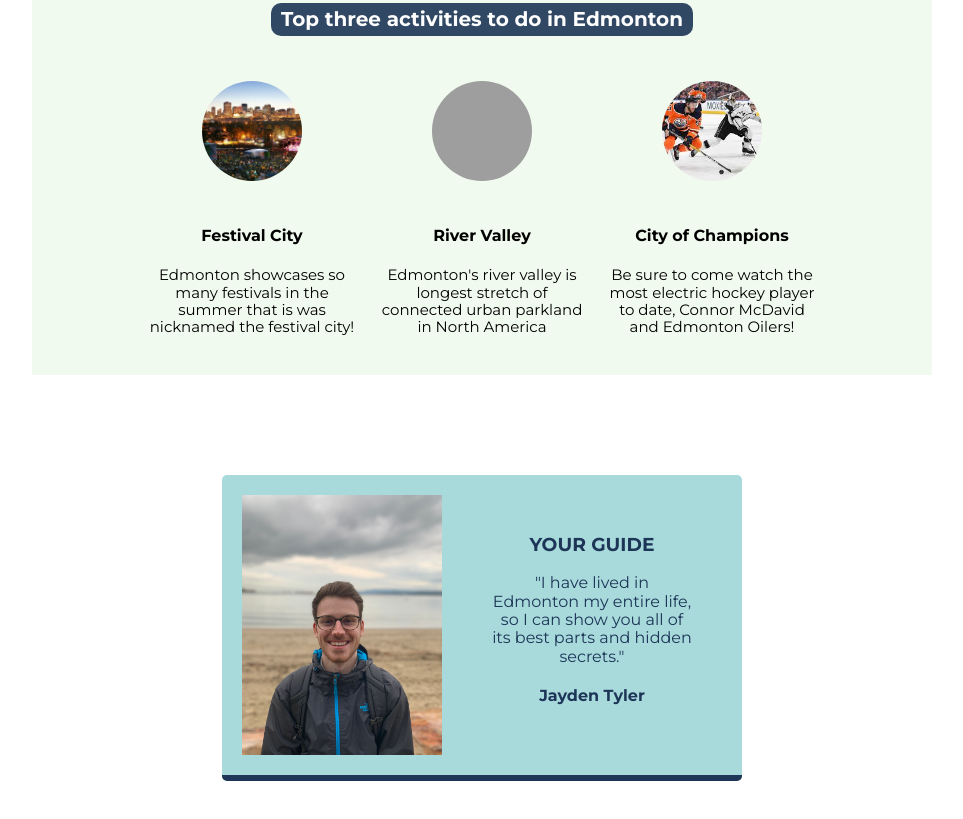
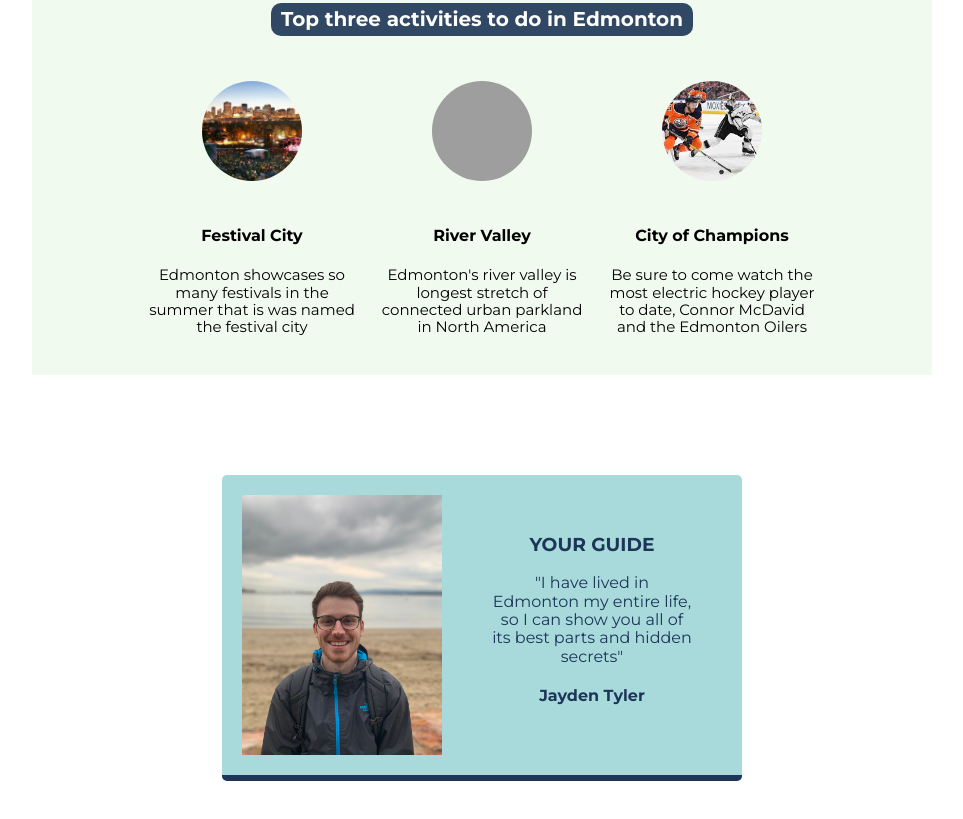
Before and after one commit to jaydenktyler/Hometown, a plain HTML site: page Hometown Homepage/index.html in a window 1280 px wide. Shown: the part 453-1272 px from the top of the page, without its empty margins (158-1121 px from the left). Drawn offline with nearby package versions, Linux system fonts and the light colour scheme; grey boxes are pictures that could not be loaded.

Commit message:
Update index.html
updating

```diff
--- a/Hometown Homepage/index.html
+++ b/Hometown Homepage/index.html
@@ -27,7 +27,7 @@
                             Festival City
                         </h4>
                         <p class="act-info">
-                            Edmonton showcases so many festivals in the summer that is was nicknamed the festival city!
+                            Edmonton showcases so many festivals in the summer that is was named the festival city
                         </p>
                     </div>
                 </div>
@@ -48,7 +48,7 @@
                                 City of Champions
                             </h4>
                             <p class="act-info">
-                                Be sure to come watch the most electric hockey player to date, Connor McDavid and Edmonton Oilers!
+                                Be sure to come watch the most electric hockey player to date, Connor McDavid and the Edmonton Oilers
                             </p>
                         </div>
                     </div>
@@ -60,7 +60,7 @@
             <img class="avatar" src="images/me-jay.jpeg" alt="a portrait of Jayden">
             <div id="guide-content">
                 <h3 class="guide-intro">YOUR GUIDE</h3>
-                <p>"I have lived in Edmonton my entire life, so I can show you all of its best parts and hidden secrets."</p>
+                <p>"I have lived in Edmonton my entire life, so I can show you all of its best parts and hidden secrets"</p>
                 <h4 class="guide-intro">Jayden Tyler</h4>
             </div>
         </div>
```
